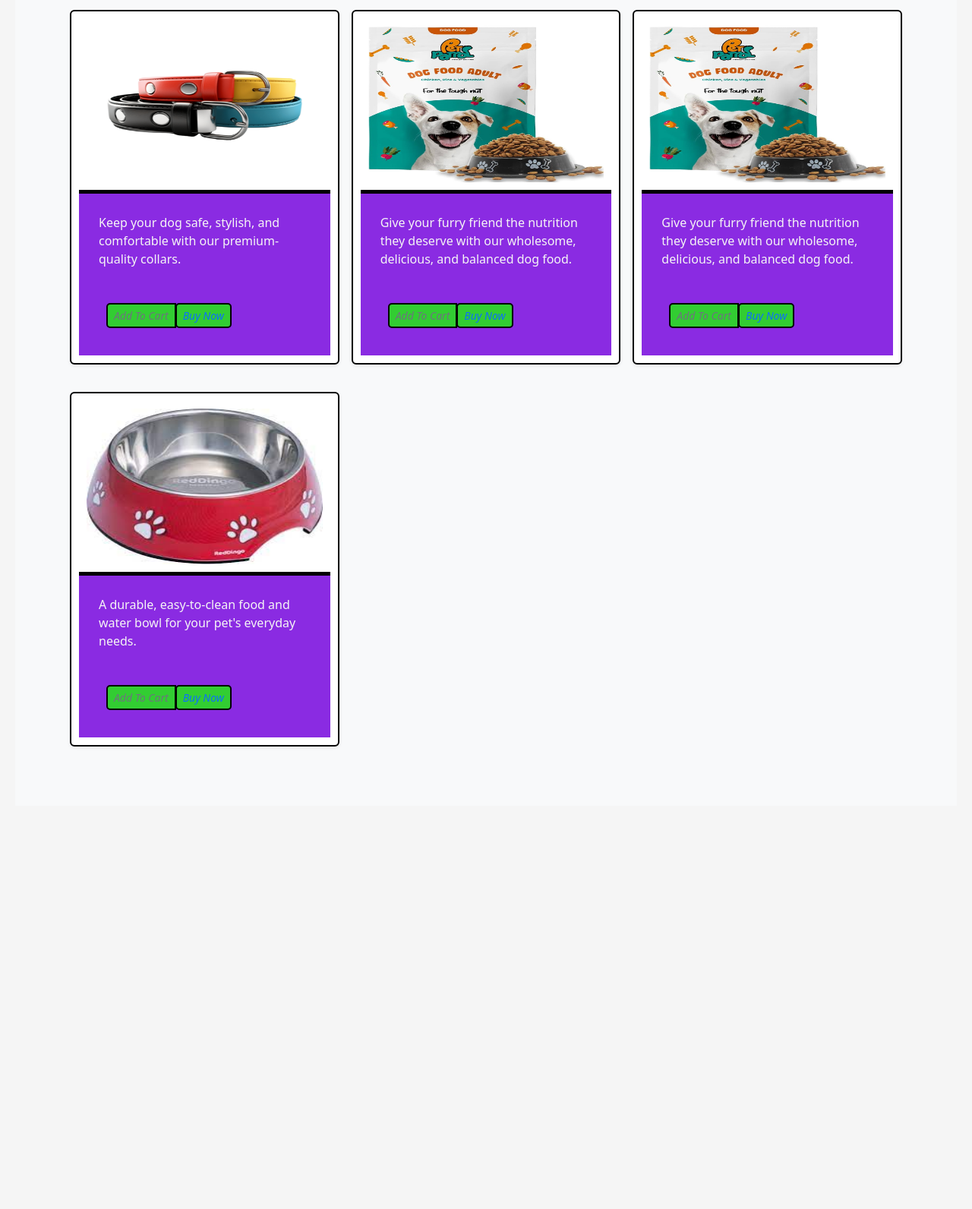
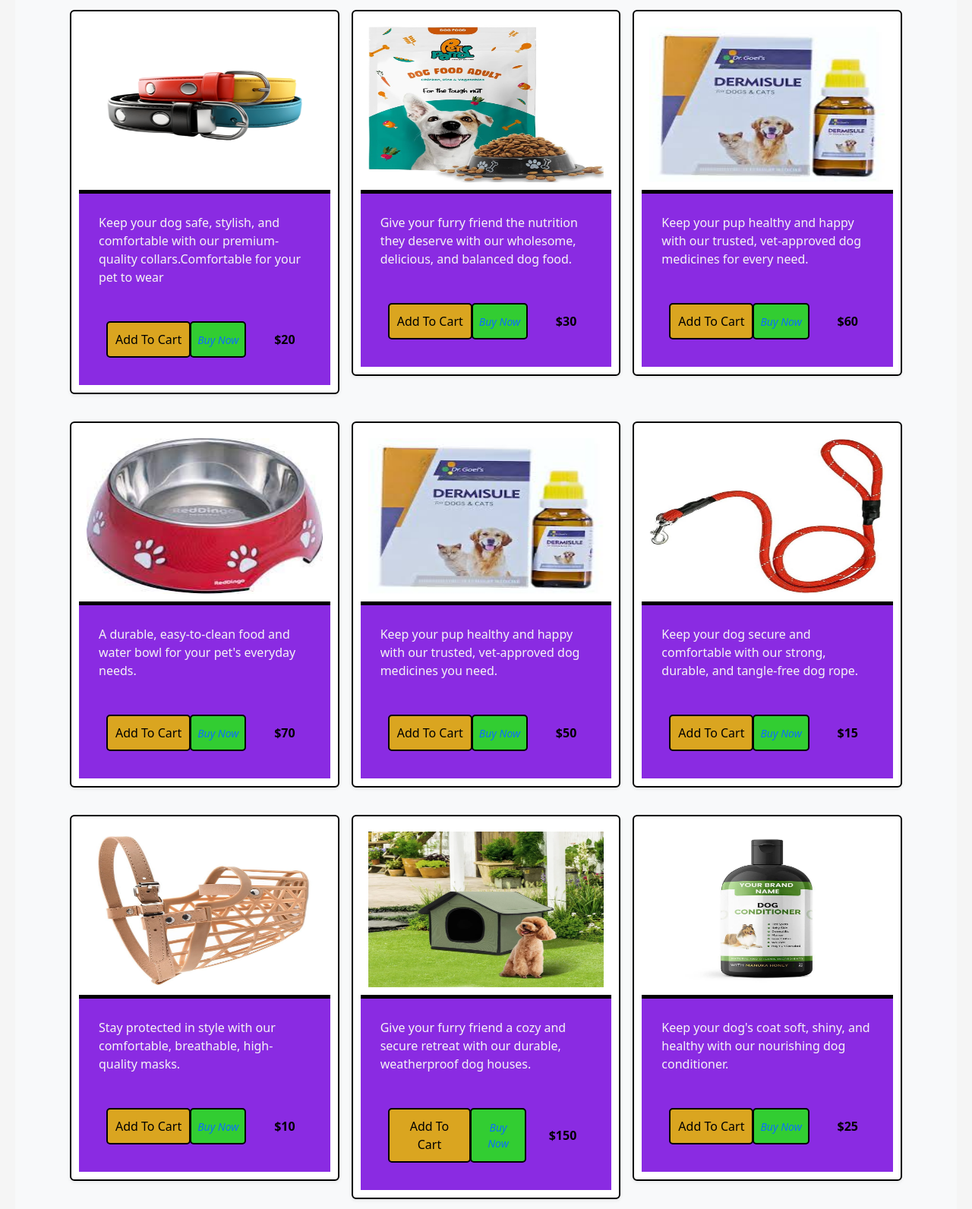
Before and after one commit to DoggyFoster/Pet_Adoption_Website, a plain HTML site: page test.html in a window 1280 px wide. Shown: the part 109-1701 px from the top of the page at 76% size. Before the commit the page ends 1190 px from the top, so only its background shows below. Drawn offline with nearby package versions, Linux system fonts and the light colour scheme.

Commit message:
made change in price in access.js

```diff
--- a/accessories.js
+++ b/accessories.js
@@ -3,26 +3,59 @@ const products = [
         name: "Dog Collar",
         image: "images/coller.png",
         description:
-            "Keep your dog safe, stylish, and comfortable with our premium-quality collars.",
+            "Keep your dog safe, stylish, and comfortable with our premium-quality collars.Comfortable for your pet to wear",
+        price: 20,
     },
     {
         name: "Dog Food",
         image: "images/food.png",
         description:
             "Give your furry friend the nutrition they deserve with our wholesome, delicious, and balanced dog food.",
+        price: 30,
     },
     {
-        name: "Dog Food",
-        image: "images/food.png",
-        description:
-            "Give your furry friend the nutrition they deserve with our wholesome, delicious, and balanced dog food.",
+        name: "Dog Medicine",
+        image: "images/medicine.jpeg",
+        description: "Keep your pup healthy and happy with our trusted, vet-approved dog medicines for every need.",
+        price: 60,
     },
     {
         name: "Dog Bowl",
         image: "images/bowl.png",
         description:
             "A durable, easy-to-clean food and water bowl for your pet's everyday needs.",
+        price: 70,
     },
+    {
+        name: "Dog Medicine",
+        image: "images/medicine.jpeg",
+        description: "Keep your pup healthy and happy with our trusted, vet-approved dog medicines you need.",
+        price: 50,
+    },
+    {
+        name: "Dog Rope",
+        image: "images/rope.jpg",
+        description: "Keep your dog secure and comfortable with our strong, durable, and tangle-free dog rope.",
+        price: 15,
+    },
+    {
+        name: "Dog Mask",
+        image: "images/mask.jpg",
+        description: "Stay protected in style with our comfortable, breathable, high-quality masks.",
+        price: 10,
+    },
+    {
+        name: "Dog House",
+        image: "images/house.png",
+        description: "Give your furry friend a cozy and secure retreat with our durable, weatherproof dog houses.",
+        price: 150,
+    },
+    {
+        name: "Dog Conditioner",
+        image: "images/conditioner.jpeg",
+        description: "Keep your dog's coat soft, shiny, and healthy with our nourishing dog conditioner.",
+        price: 25,
+    }
 ];
 
 const productContainer = document.querySelector(".row");
@@ -38,8 +71,11 @@ products.forEach((product) => {
                 <p class="card-text">${product.description}</p>
                 <div class="d-flex justify-content-between align-items-center">
                     <div class="btn-group">
-                        <button type="button" class="btn btn-sm btn-outline-secondary">Add To Cart</button>
+                        <button type="button" class="kart">Add To Cart</button>
                         <button type="button" class="btn btn-sm btn-outline-primary">Buy Now</button>
+                    </div>
+                    <div class="price">
+                        <span>$${product.price}</span>
                     </div>
                 </div>
             </div>
@@ -47,6 +83,6 @@ products.forEach((product) => {
     `;
 
     productContainer.appendChild(card);
+});
 
-    localStorage.setItem("products", JSON.stringify(products));
-});
+localStorage.setItem("products", JSON.stringify(products));
--- a/test.html
+++ b/test.html
@@ -91,6 +91,11 @@
                 border: 2px solid black;
                 border-radius: 5px;
             }
+            .price
+            {
+                color: black;
+                font-weight: bold;
+            }
         </style>
     </head>
     <body>
```
Also changed, not shown: accessories.html (+5 -9 lines).
